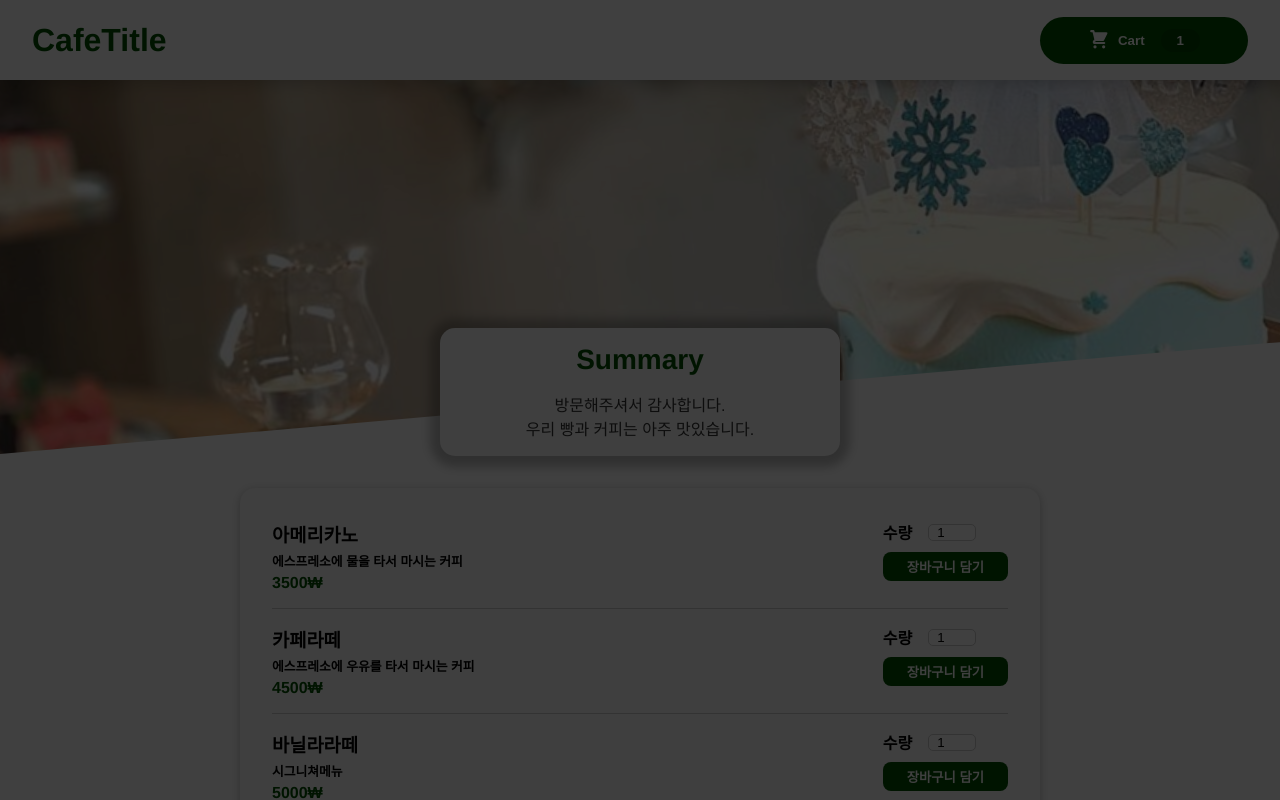
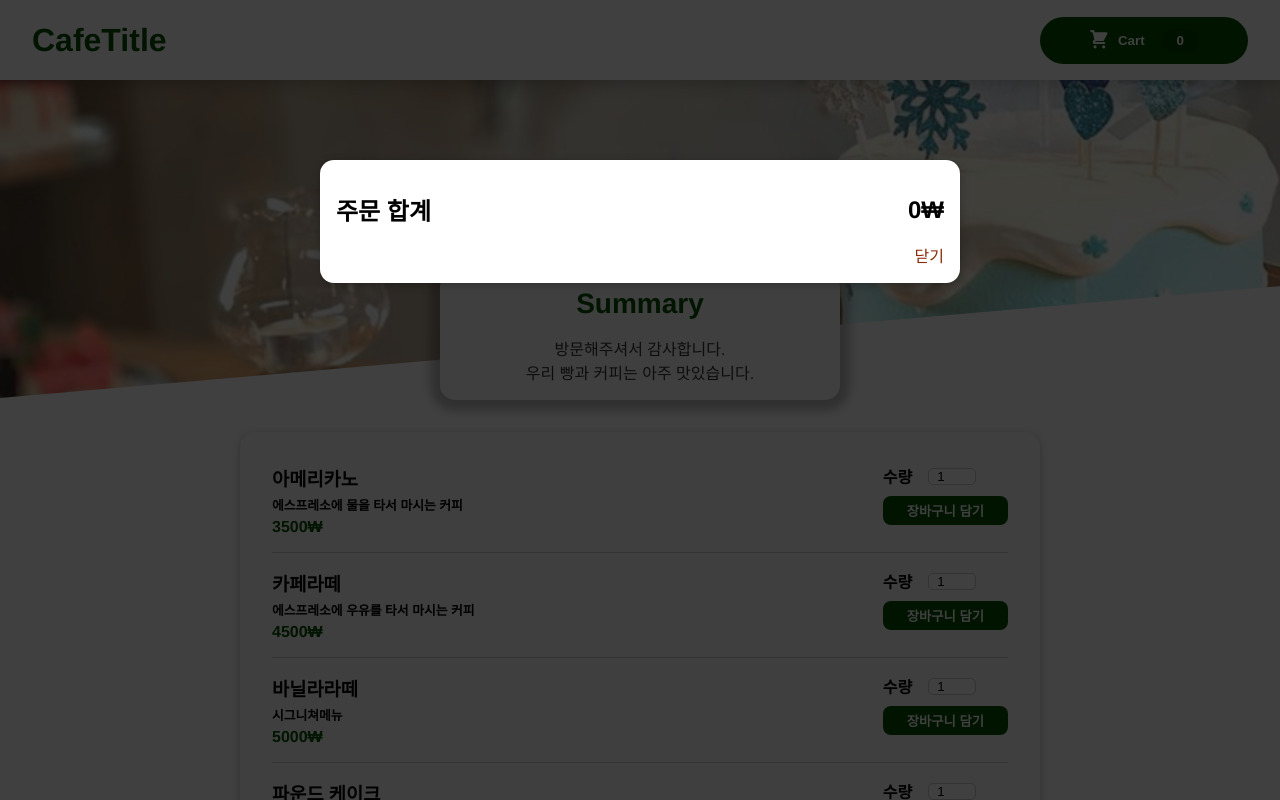
Before and after one commit to usgnusmig/cafe-order, a React (Create React App) app: page / in a window 1280 px wide. Shown: the top 800 px of the page. Built offline with nearby package versions, Linux system fonts and the light colour scheme.

Commit message:
add modal

```diff
--- a/src/App.js
+++ b/src/App.js
@@ -27,15 +27,19 @@ const App = () => {
     setIsLogin(false);
   };
 
-  const cartHandler = () => {
+  const hideCartHandler = () => {
     setIsCart(false);
+  };
+
+  const isCarthandler = () => {
+    setIsCart(true);
   };
 
   return (
     <Fragment>
       <GlobalStyle />
-      {IsCart && <Cart onClose={cartHandler} />}
-      <Header title={"CafeTitle"} />
+      {IsCart && <Cart onClose={hideCartHandler} />}
+      <Header title={"CafeTitle"} onClick={isCarthandler} />
       <Login onLogin={loginHandler} />
       {isLogin && <Main />}
     </Fragment>
--- a/src/components/Cart/Cart.js
+++ b/src/components/Cart/Cart.js
@@ -1,12 +1,98 @@
-import React from "react";
+import React, { useContext } from "react";
 
 import styled from "styled-components";
 import Modal from "./Modal";
+import CartContext from "./cart-context";
+import CartItem from "./CartItem";
+
+const CartItemStyle = styled.ul`
+  list-style: none;
+  margin: 0;
+  padding: 0;
+  max-height: 20rem;
+  overflow: auto;
+`;
+
+const TotalStyle = styled.div`
+  display: flex;
+  justify-content: space-between;
+  align-items: center;
+  font-weight: bold;
+  font-size: 1.5rem;
+  margin: 1rem 0;
+`;
+
+const ActionStyle = styled.div`
+  text-align: right;
+
+  button {
+    font: inherit;
+    cursor: pointer;
+    background-color: transparent;
+    border: 1px solid #8a2b06;
+    padding: 0.5rem 2rem;
+    border-radius: 25px;
+    margin-left: 1rem;
+
+    :hover,
+    :active {
+      background-color: #5a1a01;
+      border-color: #5a1a01;
+    }
+  }
+`;
+
+const ButtonAlt = styled.div`
+  cursor: pointer;
+  color: #8a2b06;
+`;
+
+const ButtonStyle = styled.button`
+  background-color: #8a2b06;
+  color: white;
+`;
 
 const Cart = (props) => {
+  const cartCtx = useContext(CartContext);
+
+  const totalAmount = `${cartCtx.totalAmount}₩`;
+  const hasItems = cartCtx.items.length > 0;
+
+  const itemRemoveHandler = (id) => {
+    cartCtx.removeItem(id);
+  };
+
+  const itemAddHandler = (item) => {
+    cartCtx.addItem({ ...item, amount: 1 });
+  };
+
+  const cartItems = (
+    <CartItemStyle>
+      {cartCtx.items.map((item) => {
+        <CartItem
+          key={item.id}
+          name={item.name}
+          amount={item.amount}
+          price={item.price}
+          onReomve={itemRemoveHandler.bind(null, item)}
+          onAdd={itemAddHandler.bind(null, item)}
+        />;
+      })}
+    </CartItemStyle>
+  );
+
   return (
     <Modal onClose={props.onClose}>
-      <p>주문</p>
+      {cartItems}
+      <TotalStyle>
+        <span>주문 합계</span>
+        <span>{totalAmount}</span>
+      </TotalStyle>
+
+      <ActionStyle>
+        <ButtonAlt onClick={props.onClose}>닫기</ButtonAlt>
+        {hasItems && <ButtonStyle>주문</ButtonStyle>}
+      </ActionStyle>
     </Modal>
   );
 };
--- a/src/components/Cart/CartButton.js
+++ b/src/components/Cart/CartButton.js
@@ -1,7 +1,30 @@
-import React from "react";
+import React, { useState, useContext, useEffect } from "react";
 
-import styled from "styled-components";
+import styled, { keyframes } from "styled-components";
 import Icon from "./Icon";
+import CartContext from "./cart-context";
+
+const BumpKeyfraems = keyframes`
+  0% {
+    transform: scale(1);
+  }
+  10% {
+    transform: scale(0.9);
+  }
+  30% {
+    transform: scale(1.1);
+  }
+  50% {
+    transform: scale(1.15);
+  }
+  100% {
+    transform: scale(1);
+  }
+`;
+
+const Bump = styled.div`
+  animation: ${BumpKeyfraems} 300ms ease-out;
+`;
 
 const ButtonStyle = styled.button`
   cursor: pointer;
@@ -14,6 +37,9 @@ const ButtonStyle = styled.button`
   align-items: center;
   border-radius: 25px;
   font-weight: bold;
+  ${({ isBump }) => {
+    return isBump ? `animation: ${Bump} 300ms ease-out;` : null;
+  }}
 `;
 
 const BadgeStyle = styled.span`
@@ -24,12 +50,35 @@ const BadgeStyle = styled.span`
   font-weight: bold;
 `;
 
-const CartButton = () => {
+const CartButton = (props) => {
+  const [btnHighlighted, setBtnHighlighted] = useState(false);
+  const cartCtx = useContext(CartContext);
+
+  const { items } = cartCtx;
+
+  const numberOfCartItems = items.reduce((curNumber, item) => {
+    return curNumber + item.amount;
+  }, 0);
+
+  useEffect(() => {
+    if (items.length === 0) {
+      return;
+    }
+    setBtnHighlighted(true);
+    const timer = setTimeout(() => {
+      setBtnHighlighted(false);
+    }, 300);
+
+    return () => {
+      clearTimeout(timer);
+    };
+  }, [items]);
+
   return (
-    <ButtonStyle>
+    <ButtonStyle isBump={btnHighlighted} onClick={props.onClick}>
       <Icon />
       <span>Cart</span>
-      <BadgeStyle>1</BadgeStyle>
+      <BadgeStyle>{numberOfCartItems}</BadgeStyle>
     </ButtonStyle>
   );
 };
--- /dev/null
+++ b/src/components/Cart/CartItem.js
@@ -0,0 +1,88 @@
+import styled from "styled-components";
+
+const ItemStyle = styled.li`
+  display: flex;
+  justify-content: space-between;
+  align-items: center;
+  border-bottom: 2px solid #8a2b06;
+  padding: 1rem 0;
+  margin: 1rem 0;
+
+  h2 {
+    margin: 0 0 0.5rem 0;
+    color: #363636;
+  }
+
+  button {
+    font: inhert;
+    font-weight: bold;
+    font-size: 1.25rem;
+    color: #8a2b06;
+    border: 1px solid #8a2b06;
+    width: 3rem;
+    text-align: center;
+    border-radius: 6px;
+    background-color: transparnt;
+    cursor: pointer;
+    margin-left: 1rem;
+    margin: 0.25rem;
+    :hover,
+    :active {
+      background-color: #8a2b06;
+      color: #ffffff;
+    }
+  }
+`;
+
+const SummaryStyle = styled.div`
+  display: flex;
+  width: 10rem;
+  justify-content: space-between;
+  align-items: center;
+`;
+
+const PriceStyle = styled.span`
+  font-weight: bold;
+  color: #8a2b06;
+`;
+
+const AmountStyle = styled.span`
+  font-weight: bold;
+  border: 1px solid #ccc;
+  padding: 0.25rem 0.75rem;
+  border-radius: 6px;
+  color: #363636;
+`;
+
+const ActionStyle = styled.div`
+  display: flex;
+  flex-direction: column;
+
+  @media (min-width: 768px) {
+    flex-direction: row;
+  }
+`;
+
+const CartItem = (props) => {
+  const price = `${props.price}₩`;
+
+  return (
+    <ItemStyle>
+      <div>
+        <h2>{props.name}</h2>
+        <SummaryStyle>
+          <PriceStyle>{price}</PriceStyle>
+          <AmountStyle>x {props.amount}</AmountStyle>
+        </SummaryStyle>
+      </div>
+      <div>
+        <ActionStyle>
+          <button onClick={props.onRemove}>-</button>
+          <button onClick={props.onAdd}>+</button>
+        </ActionStyle>
+      </div>
+    </ItemStyle>
+  );
+};
+
+export default CartItem;
--- a/src/components/Cart/Modal.js
+++ b/src/components/Cart/Modal.js
@@ -25,7 +25,7 @@ const SlideDown = keyframes`
 `;
 
 const ModalOverayStyle = styled.div`
-  posiiton: fixed;
+  position: fixed;
   top: 20vh;
   left: 5%;
   width: 90%;
--- /dev/null
+++ b/src/components/Cart/cart-context.js
@@ -0,0 +1,10 @@
+import { createContext } from "react";
+
+const CartContext = createContext({
+  items: [],
+  totalAmount: 0,
+  addItem: (item) => {},
+  removeItem: (id) => {},
+});
+
+export default CartContext;
--- a/src/components/Header/Header.js
+++ b/src/components/Header/Header.js
@@ -39,7 +39,7 @@ const Header = (props) => {
     <Fragment>
       <HeaderStyle>
         {<h1>{props.title}</h1> || <h1>CafeName</h1>}
-        <CartButton />
+        <CartButton onClick={props.onClick} />
       </HeaderStyle>
 
       <MainImage>
```
Also changed, not shown: src/components/Cart/CartProvider.js (added, +90 -0 lines), src/store/a.js (added), 1 other file (tests, documents, lock files or other folders).
